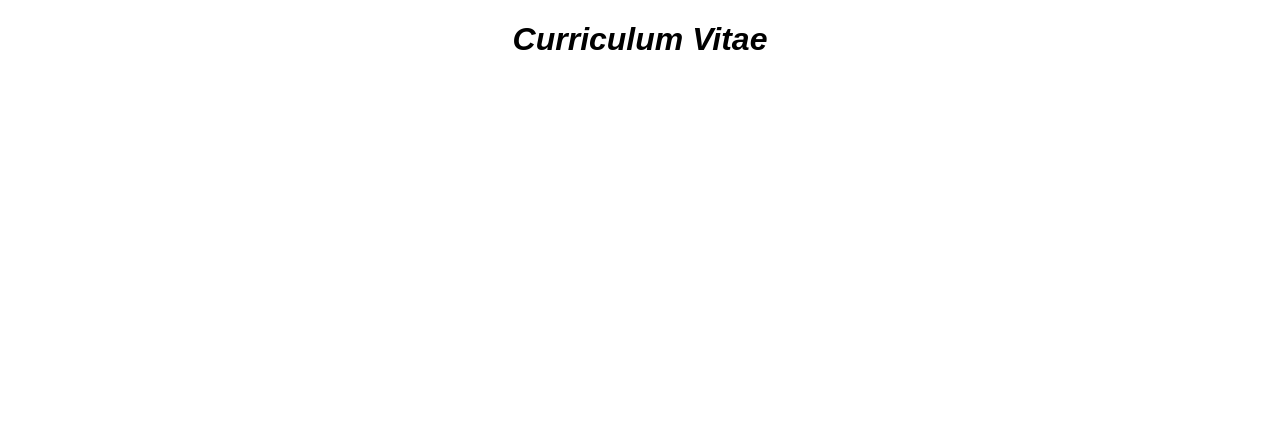
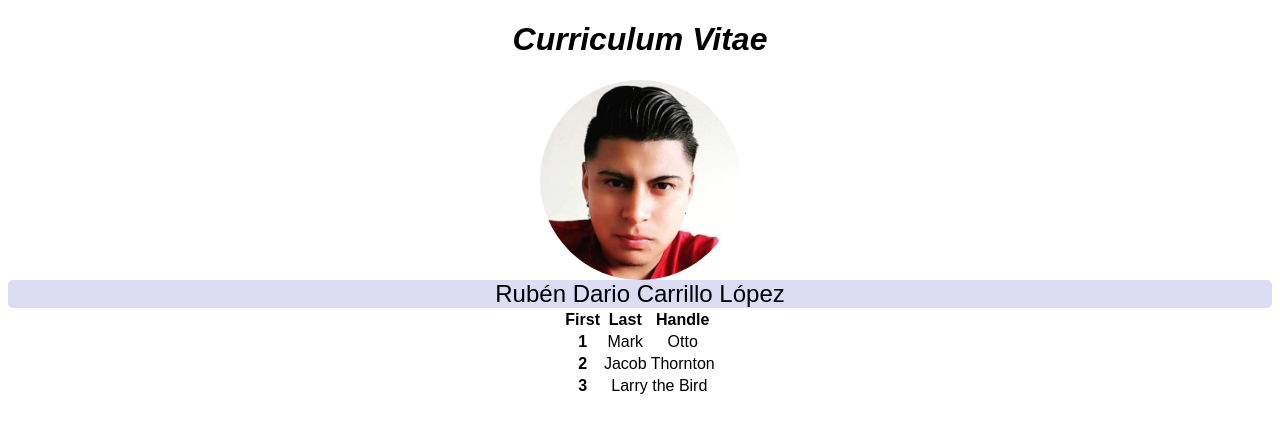
Before and after one commit to rubendario921/Html_CSS_JavaScript, a plain HTML site: page index.html in a window 1280 px wide. Drawn offline with Linux system fonts and the light colour scheme.

Commit message:
Perfile update
Changes

```diff
--- a/index.html
+++ b/index.html
@@ -10,6 +10,47 @@
 
 <body>
     <h1>Curriculum Vitae</h1>
+    <center>
+        <div class="center circle">
+            <img src="images/perfile_Ruben_Dario.jpeg" alt="img">
+        </div>
+    </center>
+    <div class="card">
+        <div class="txt_subtitle">Rubén Dario Carrillo López</div>
+
+    </div>
+    <div>
+        <table class="table">
+            <thead>
+                <tr>
+
+                    <th scope="col">First</th>
+                    <th scope="col">Last</th>
+                    <th scope="col">Handle</th>
+                </tr>
+            </thead>
+            <tbody>
+                <tr>
+                    <th scope="row">1</th>
+                    <td>Mark</td>
+                    <td>Otto</td>
+
+                </tr>
+                <tr>
+                    <th scope="row">2</th>
+                    <td>Jacob</td>
+                    <td>Thornton</td>
+
+                </tr>
+                <tr>
+                    <th scope="row">3</th>
+                    <td colspan="2">Larry the Bird</td>
+
+                </tr>
+            </tbody>
+        </table>
+    </div>
+
 </body>
 
 </html>
--- a/templates/css/sytles.css
+++ b/templates/css/sytles.css
@@ -1,5 +1,44 @@
+body{
+    font-family: Arial, Helvetica, sans-serif;
+}
+
 h1{
-    font-family: Arial, Helvetica, sans-serif;
     text-align: center;
     font-style: italic;
 }
+
+.circle{
+    width: 200px;
+    height: 200px;
+    border-radius: 50%;
+    overflow: hidden;
+}
+
+.circle img{
+    width: 100%;
+    height: 100%;
+    object-fit: cover;
+
+}
+
+.card{
+    margin: auto;
+    padding: auto;
+    background-color: rgb(220, 220, 245);
+    border-radius: 5px;
+}
+
+.txt_subtitle{
+    font-size: x-large;
+    text-align: center;
+}
+
+.txt_body{
+    text-align: justify;
+}
+
+.table {
+    text-align: center;
+    margin: auto;
+    padding: auto;
+}
```
Also changed, not shown: images/perfile_Ruben_Dario.jpeg (added), templates/header.html (added), view/header.html (deleted).
